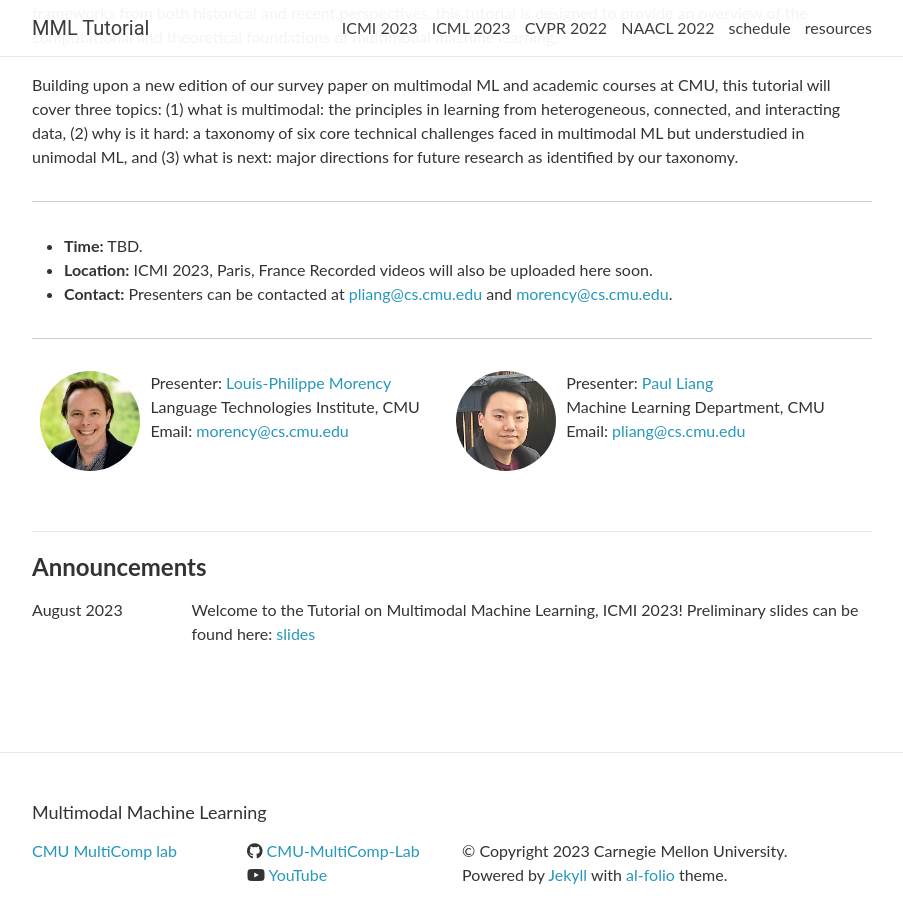
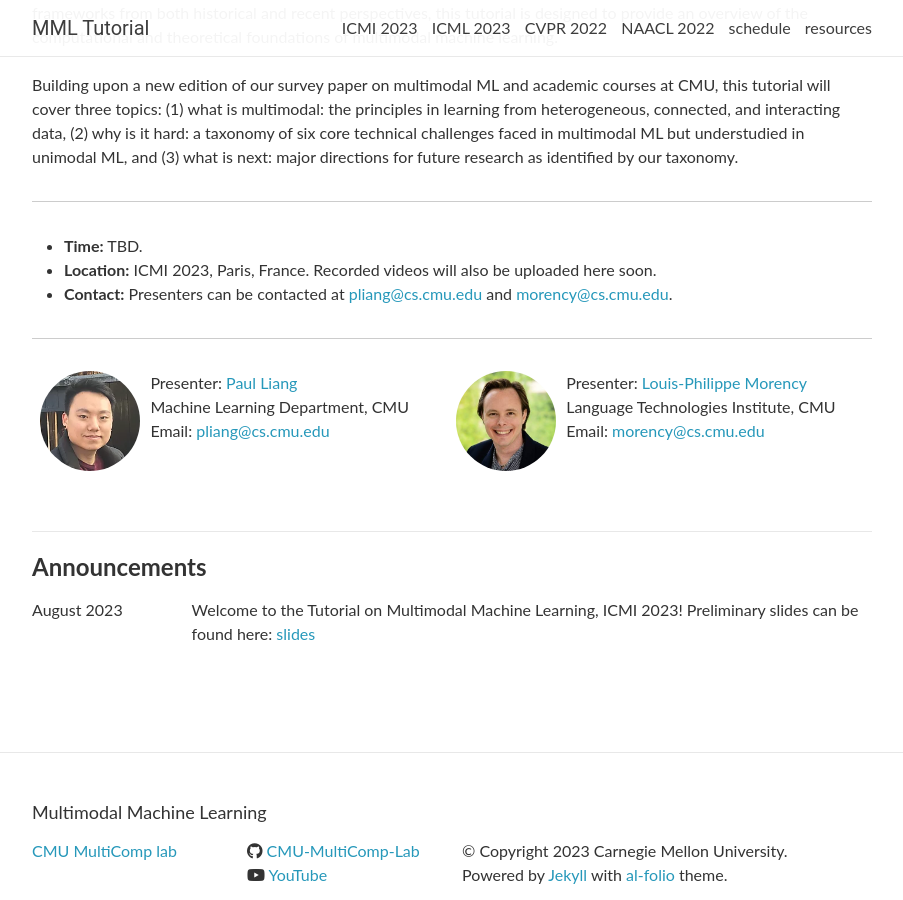
Before and after one commit to CMU-MultiComp-Lab/mmml-tutorial, a Jekyll site: the page icmi2023/index.html, which Jekyll copies as it is, in a window 1280 px wide and 900 px high, scrolled down 456 px. Shown: the whole window, without its empty margins (188-1091 px from the left). Built offline with Jekyll 4.4.1, drawn with Linux system fonts in a browser that asks for light colours; nearby versions of some CDN libraries; comment, search, counter and statistics services are not loaded.

Commit message:
Update index.html

```diff
--- a/icmi2023/index.html
+++ b/icmi2023/index.html
@@ -92,7 +92,7 @@
 
 <ul>
   <li><strong>Time:</strong> TBD. </li>
-  <li><strong>Location:</strong> ICMI 2023, Paris, France Recorded videos will also be uploaded here soon.</li>
+  <li><strong>Location:</strong> ICMI 2023, Paris, France. Recorded videos will also be uploaded here soon.</li>
   <li><strong>Contact:</strong> Presenters can be contacted at <a href="mailto:pliang@cs.cmu.edu" target="_blank">pliang@cs.cmu.edu</a> and <a href="mailto:morency@cs.cmu.edu" target="_blank">morency@cs.cmu.edu</a>. </li>
 </ul>
 
@@ -104,20 +104,20 @@
   <div class="instructors clearfix">
 
   <div class="instructor-profile-two-col">
+    <a href="https://www.cs.cmu.edu/~pliang/" target="_blank"><img src="/mmml-tutorial/assets/img/paul.jpg" /></a>
+    <ul class="instructor-info">
+      <li><span>Presenter:</span> <a href="https://www.cs.cmu.edu/~pliang/" target="_blank">Paul Liang</a></li>
+      <li>Machine Learning Department, CMU</li>
+      <li><span>Email:</span> <a href="mailto:pliang@cs.cmu.edu" target="_blank">pliang@cs.cmu.edu</a></li>
+    </ul>
+  </div>
+
+  <div class="instructor-profile-two-col">
     <a href="https://www.cs.cmu.edu/~morency/" target="_blank"><img src="/mmml-tutorial/assets/img/lp.jpg" /></a>
     <ul class="instructor-info">
       <li><span>Presenter:</span> <a href="https://www.cs.cmu.edu/~morency/" target="_blank">Louis-Philippe Morency</a></li>
       <li>Language Technologies Institute, CMU</li>
       <li><span>Email:</span> <a href="mailto:morency@cs.cmu.edu" target="_blank">morency@cs.cmu.edu</a></li>
-    </ul>
-  </div>
-
-  <div class="instructor-profile-two-col">
-    <a href="https://www.cs.cmu.edu/~pliang/" target="_blank"><img src="/mmml-tutorial/assets/img/paul.jpg" /></a>
-    <ul class="instructor-info">
-      <li><span>Presenter:</span> <a href="https://www.cs.cmu.edu/~pliang/" target="_blank">Paul Liang</a></li>
-      <li>Machine Learning Department, CMU</li>
-      <li><span>Email:</span> <a href="mailto:pliang@cs.cmu.edu" target="_blank">pliang@cs.cmu.edu</a></li>
     </ul>
   </div>
 
```
